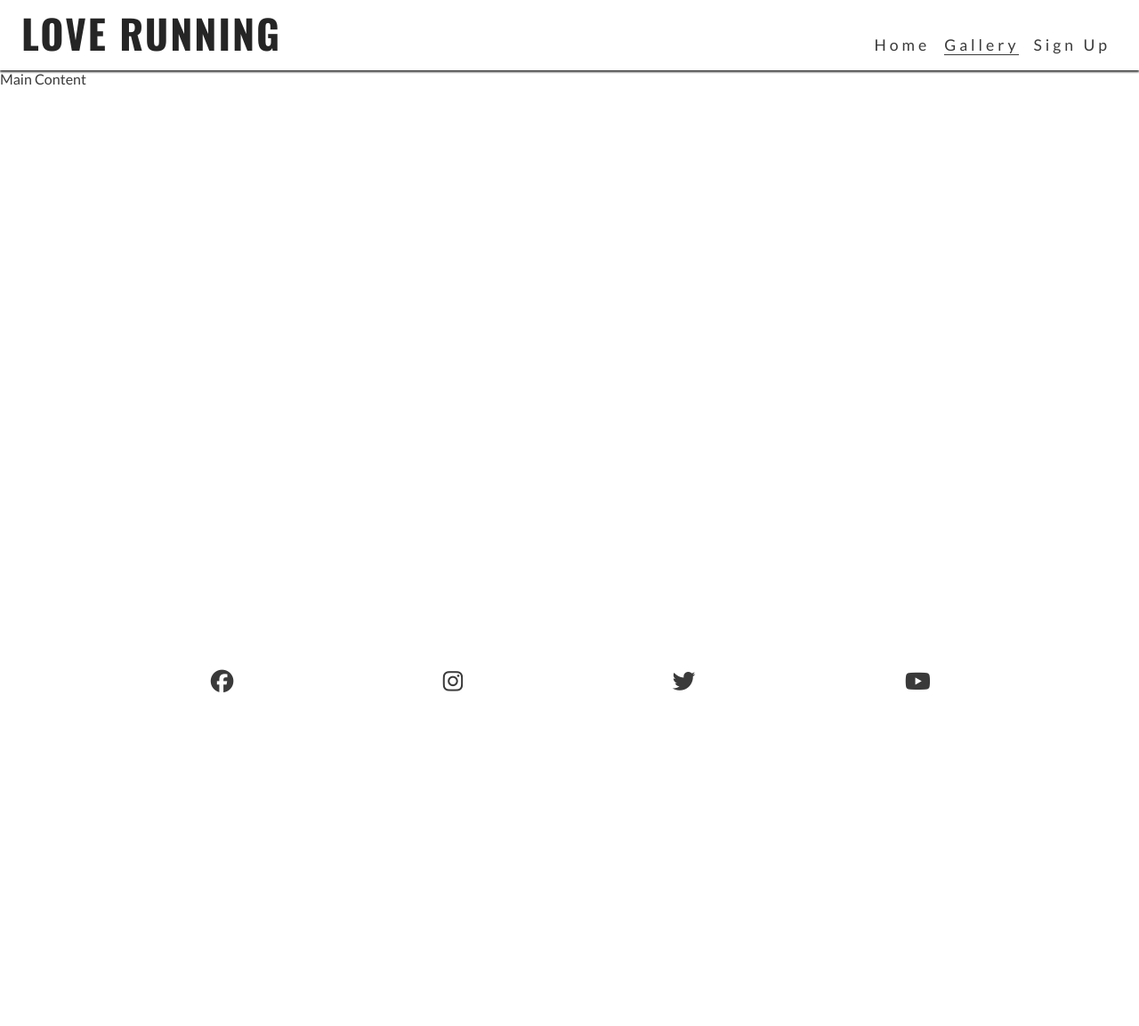
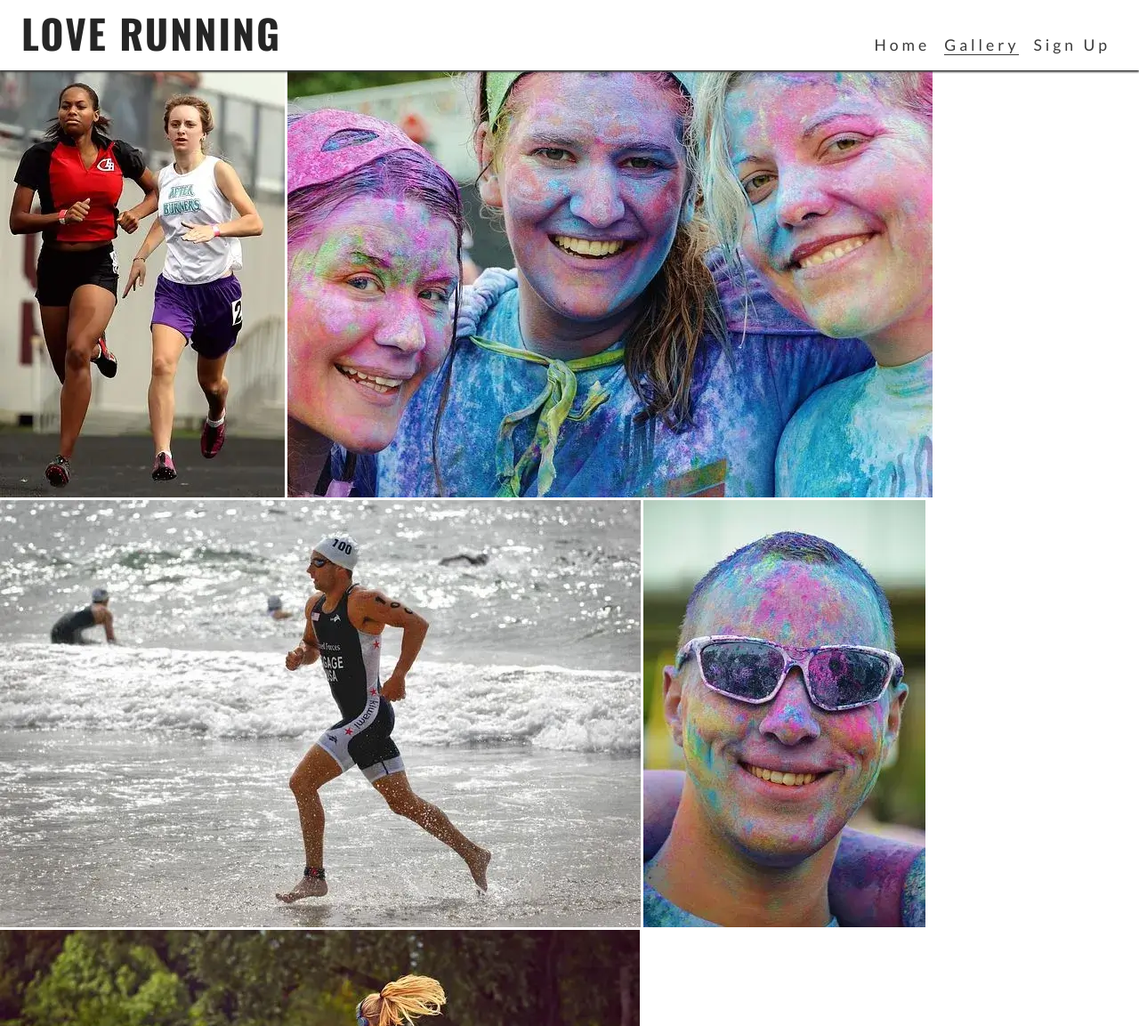
Before and after one commit to fiona-wigram/love-running, a plain HTML site: page gallery.html in a window 1280 px wide. Shown: the top 1153 px of the page at 89% size. Before the commit the page ends 800 px from the top, so only its background shows below. Drawn offline with nearby package versions, Linux system fonts and the light colour scheme.

Commit message:
Add images to Gallery page

```diff
--- a/gallery.html
+++ b/gallery.html
@@ -52,7 +52,23 @@
       </nav>
     </header>
     <!--Main body of content-->
-    <main>Main Content</main>
+    <main>
+      <section id="gallery">
+        <div id="photos">
+          <img src="assets/images/athletes.webp" alt="Two athletes running together" />
+          <img src="assets/images/girls.webp" alt="Three girls at charity paint running festival">
+<img src="assets/images/runner3.webp" alt="Solo male runner jogging on beach">
+<img src="assets/images/man.webp" alt="Man at charity paint running festival">
+<img src="assets/images/runner1.webp" alt="Solo female runner jogging through Phoenix Park">
+<img src="assets/images/runner2.webp" alt="Runners competing in marathon">
+<img src="assets/images/runner4.webp" alt="Solo female runner jogging on beach">
+<img src="assets/images/running_gang.webp" alt="Large group of runners taking part in a marathon on a rainy day">
+<img src="assets/images/mud-run.webp" alt="Two women runners taking a muddy selfie after the Mud Runners championship">
+        </div>
+      </section>
+
+
+    </main>
     <!--Footer Section-->
     <footer>
       <ul id="social-networks">
```
Also changed, not shown: assets/images/athletes.webp (added), assets/images/girls.webp (added), assets/images/man.webp (added), assets/images/mud-run.webp (added), assets/images/runner1.webp (added), assets/images/runner2.webp (added), assets/images/runner3.webp (added), assets/images/runner4.webp (added), assets/images/running_gang.webp (added).
